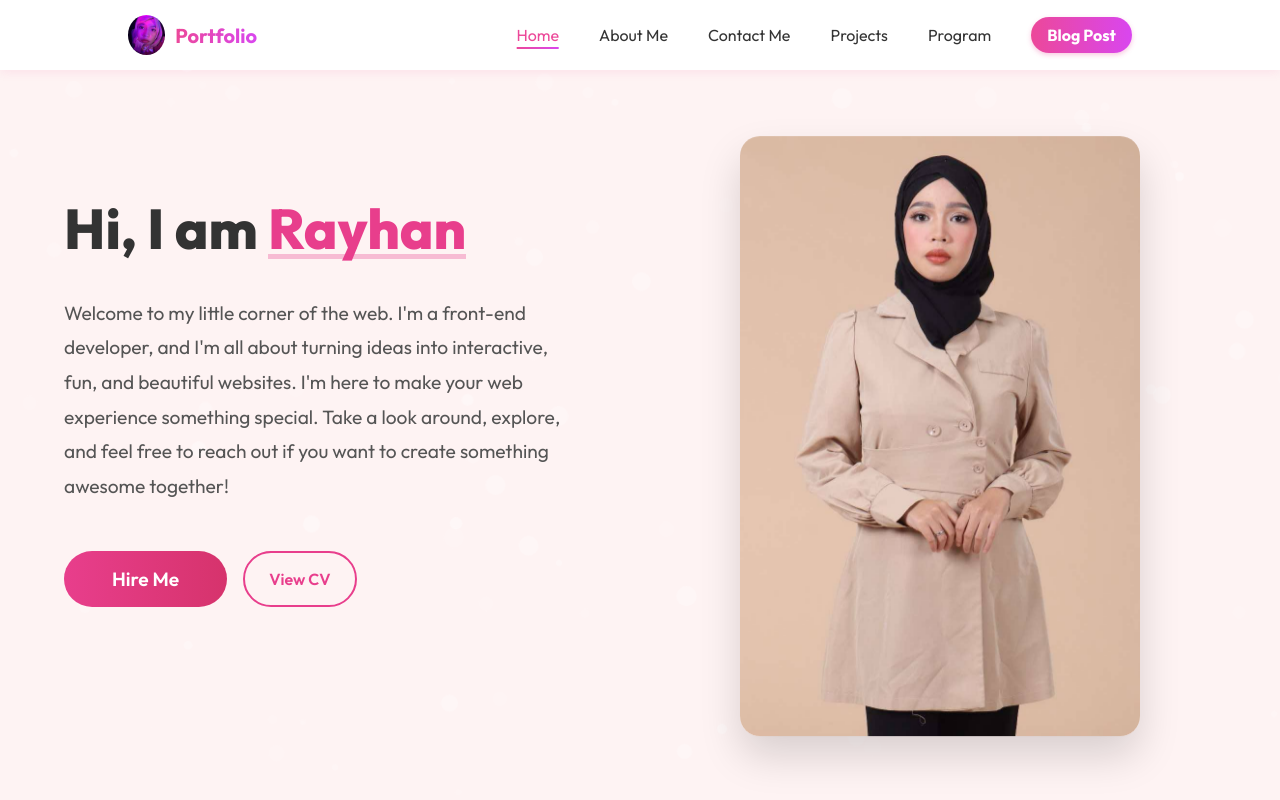
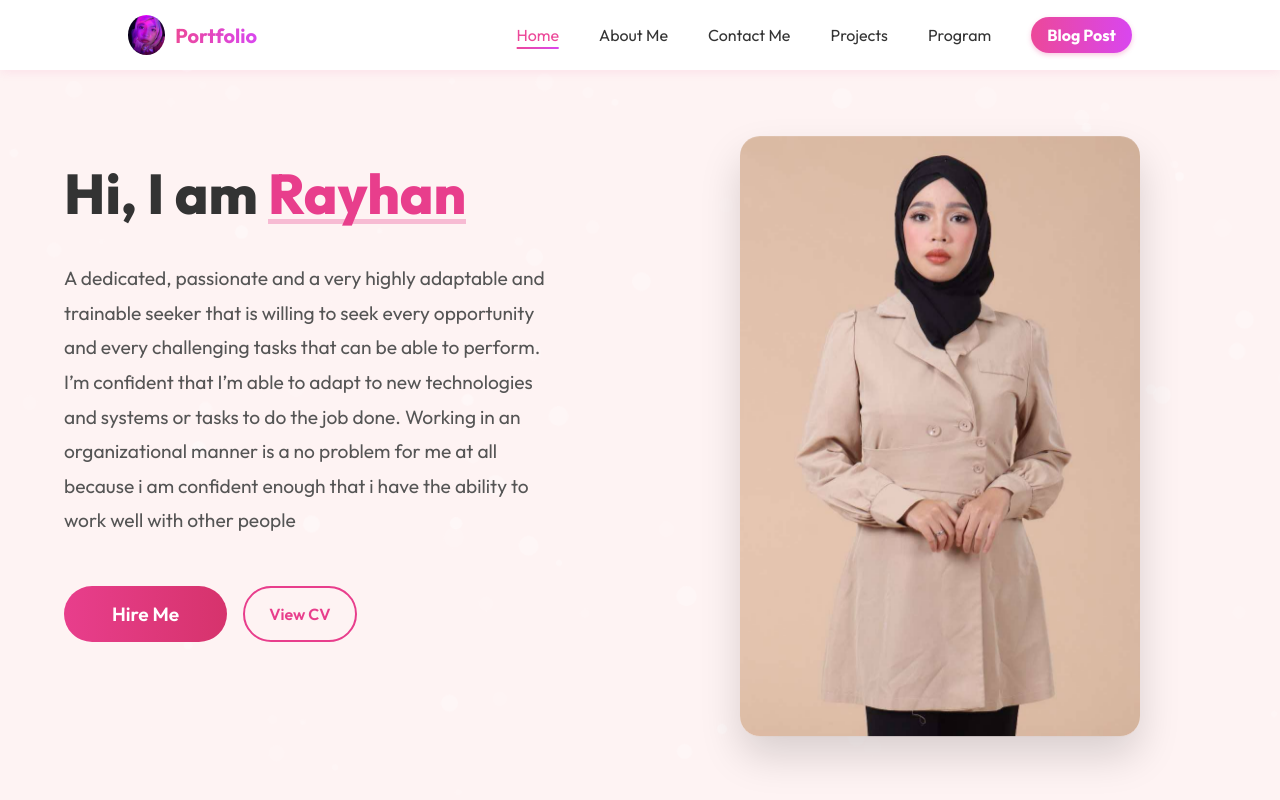
Before and after one commit to rayhanpayao25/rayhan-portfilio, a React (Vite) app: page /#projects in a window 1280 px wide. Shown: the top 800 px of the page. Built offline with nearby package versions, Linux system fonts and the light colour scheme.

Commit message:
Initial commit

```diff
--- a/src/components/Hero/Hero.jsx
+++ b/src/components/Hero/Hero.jsx
@@ -140,9 +140,15 @@ const Hero = () => {
           </h1>
 
           <p ref={paragraphRef} className="hero-paragraph">
-            Welcome to my little corner of the web. I'm a front-end developer, and I'm all about turning ideas into
-            interactive, fun, and beautiful websites. I'm here to make your web experience something special. Take a
-            look around, explore, and feel free to reach out if you want to create something awesome together!
+            A dedicated, passionate and a very highly
+            adaptable and trainable seeker that is willing to
+            seek every opportunity and every challenging
+            tasks that can be able to perform. I’m confident
+            that I’m able to adapt to new technologies and
+            systems or tasks to do the job done. Working in
+            an organizational manner is a no problem for
+            me at all because i am confident enough that i
+            have the ability to work well with other people
           </p>
 
           <div className="buttons-container" ref={buttonsContainerRef}>
```
